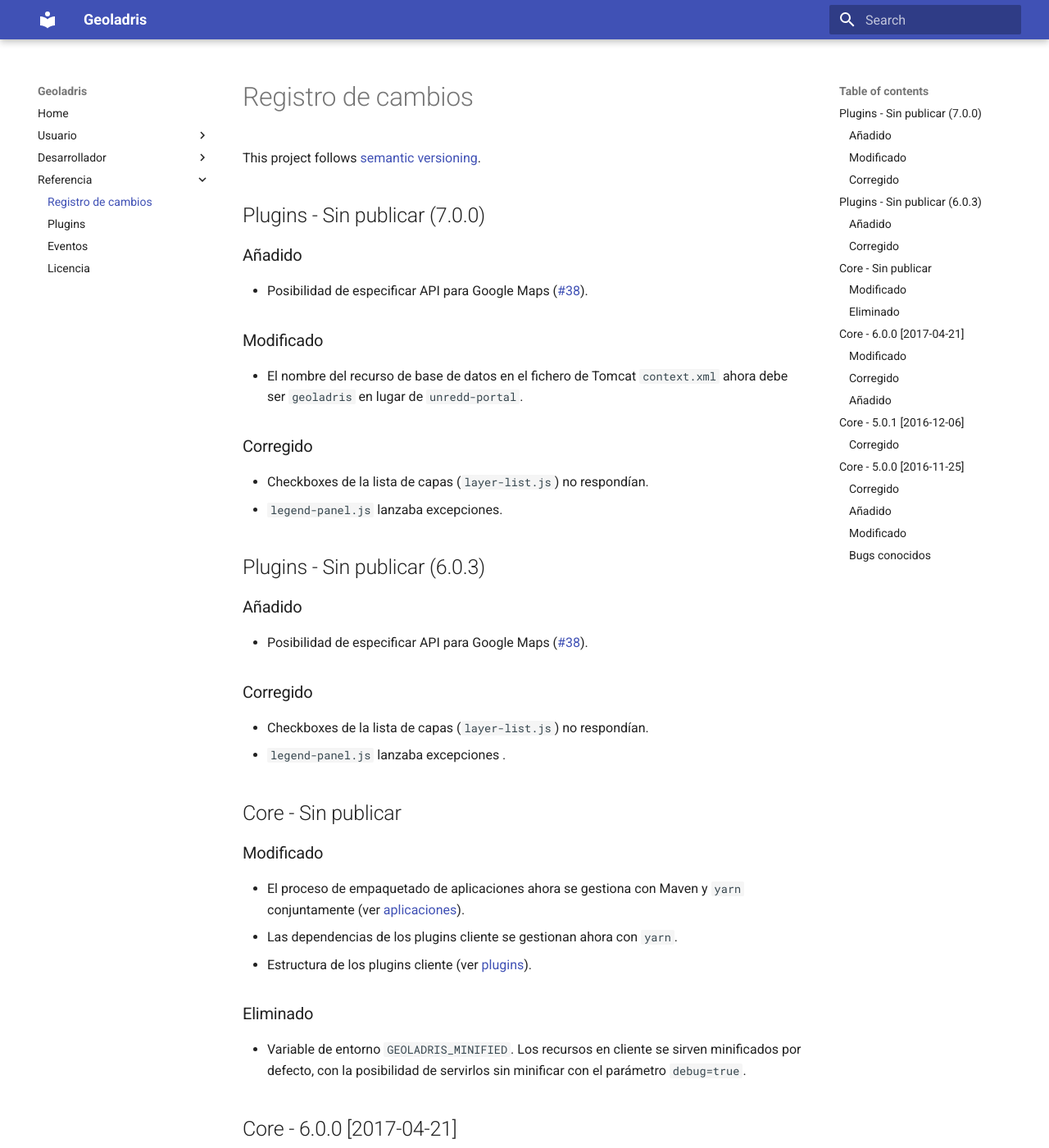
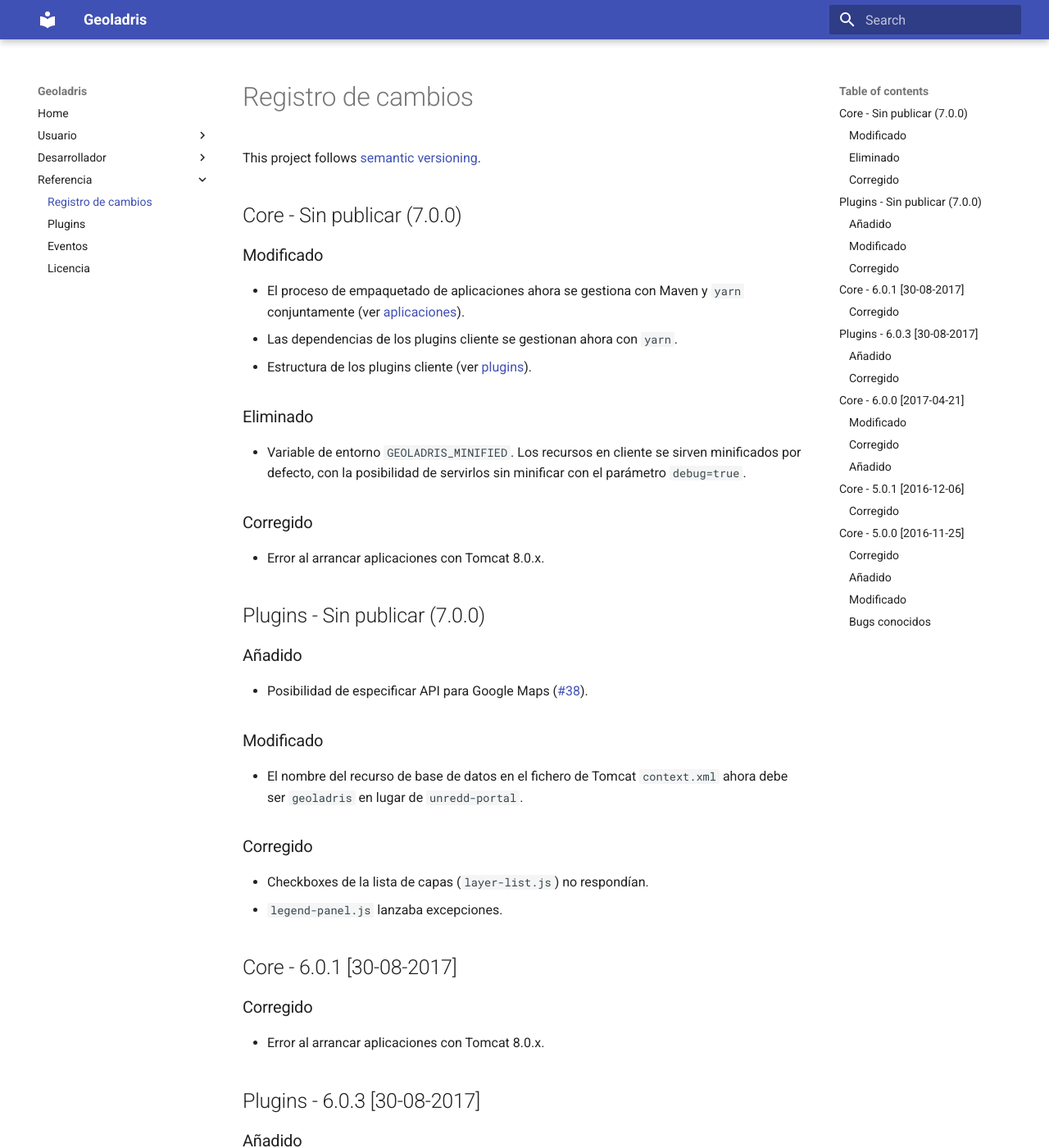
Before and after one commit to geoladris/doc, an MkDocs documentation site: the page built from docs/ref/changelog.md, in a window 1280 px wide and 1400 px high. Shown: the whole window at 82% size. Built offline with MkDocs 1.6.1 and Material for MkDocs 9.7.7, drawn with Linux system fonts in a browser that asks for light colours; old or Windows-style settings are respelled for this version of MkDocs.

Commit message:
changelog

```diff
--- a/docs/ref/changelog.md
+++ b/docs/ref/changelog.md
@@ -1,4 +1,21 @@
 This project follows [semantic versioning](http://semver.org).
+
+## Core - Sin publicar (7.0.0)
+
+### Modificado
+
+* El proceso de empaquetado de aplicaciones ahora se gestiona con Maven y `yarn` conjuntamente (ver [aplicaciones](../dev/apps.md)).
+* Las dependencias de los plugins cliente se gestionan ahora con `yarn`.
+* Estructura de los plugins cliente (ver [plugins](../dev/plugins.md)).
+
+### Eliminado
+
+* Variable de entorno `GEOLADRIS_MINIFIED`. Los recursos en cliente se sirven minificados por defecto, con la posibilidad de servirlos sin minificar con el parámetro `debug=true`.
+
+### Corregido
+
+* Error al arrancar aplicaciones con Tomcat 8.0.x.
+
 
 ## Plugins - Sin publicar (7.0.0)
 
@@ -15,7 +32,13 @@ This project follows [semantic versioning](http://semver.org).
 * Checkboxes de la lista de capas (`layer-list.js`) no respondían.
 * `legend-panel.js` lanzaba excepciones.
 
-## Plugins - Sin publicar (6.0.3)
+## Core - 6.0.1 [30-08-2017]
+
+### Corregido
+
+* Error al arrancar aplicaciones con Tomcat 8.0.x.
+
+## Plugins - 6.0.3 [30-08-2017]
 
 ### Añadido
 
@@ -25,18 +48,6 @@ This project follows [semantic versioning](http://semver.org).
 
 * Checkboxes de la lista de capas (`layer-list.js`) no respondían.
 * `legend-panel.js` lanzaba excepciones .
-
-## Core - Sin publicar
-
-### Modificado
-
-* El proceso de empaquetado de aplicaciones ahora se gestiona con Maven y `yarn` conjuntamente (ver [aplicaciones](../dev/apps.md)).
-* Las dependencias de los plugins cliente se gestionan ahora con `yarn`.
-* Estructura de los plugins cliente (ver [plugins](../dev/plugins.md)).
-
-### Eliminado
-
-* Variable de entorno `GEOLADRIS_MINIFIED`. Los recursos en cliente se sirven minificados por defecto, con la posibilidad de servirlos sin minificar con el parámetro `debug=true`.
 
 ## Core - 6.0.0 [2017-04-21]
 
```
